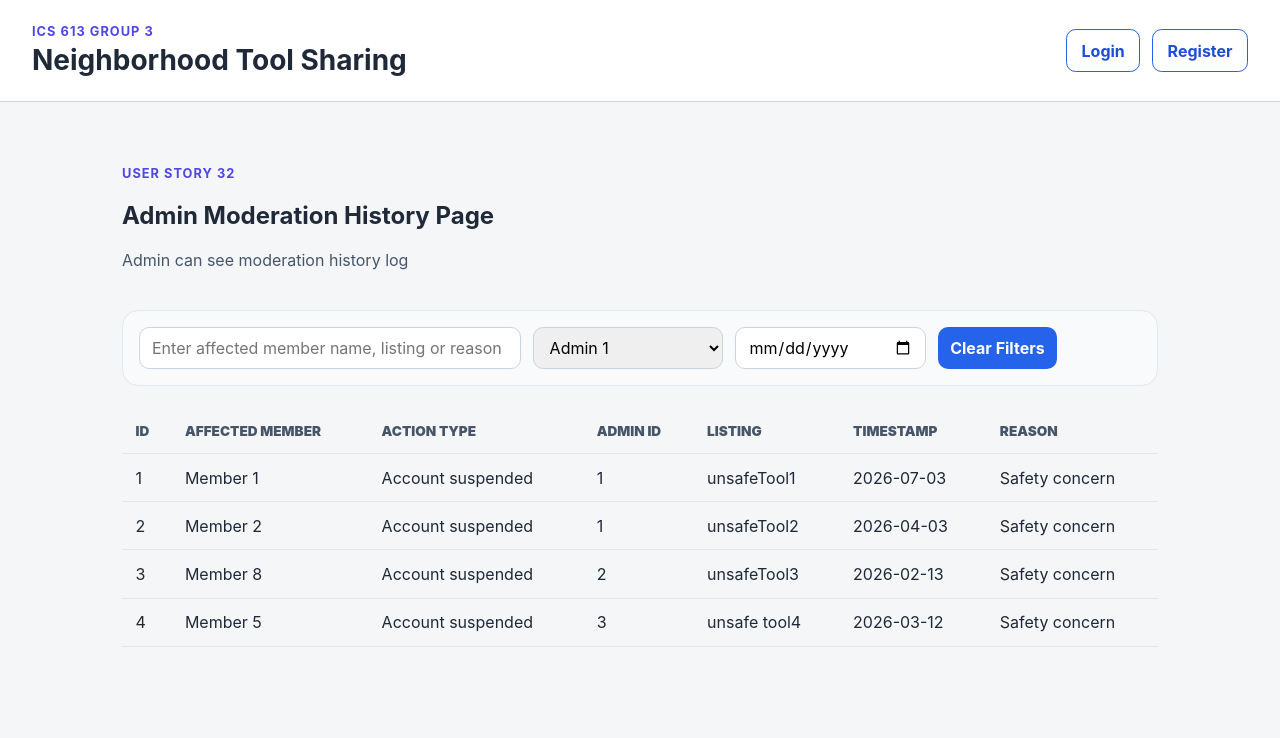
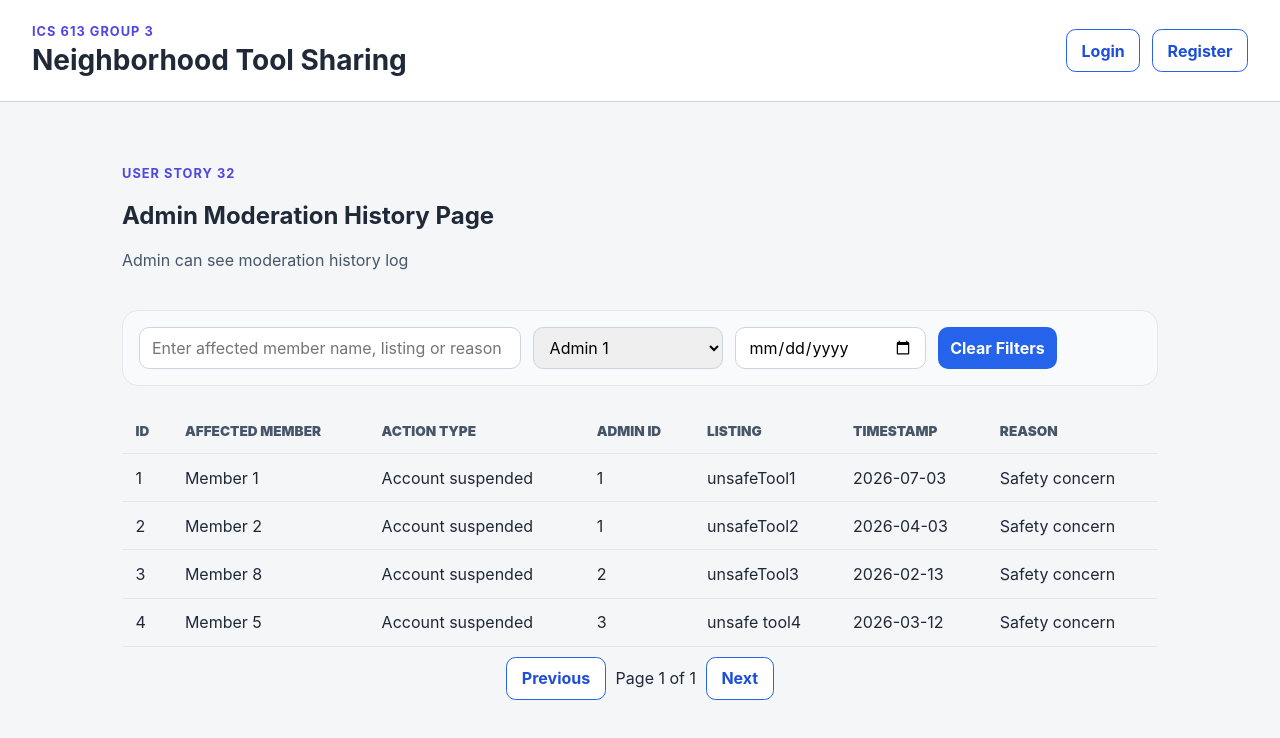
Before and after one commit to ICS613-Group3/Group3-ICS613-project, a React (Vite) app in the folder frontend/: page /admin/ModerationHistoryPage in a window 1280 px wide. Shown: the top 738 px of the page. Built offline with nearby package versions, Linux system fonts and the light colour scheme; no server answers.

Commit message:
added user story 29 (frontend logic) again

```diff
--- a/frontend/src/pages/ModerationHistoryPage.tsx
+++ b/frontend/src/pages/ModerationHistoryPage.tsx
@@ -1,3 +1,5 @@
+//Reference: https://www.geeksforgeeks.org/typescript/how-can-i-define-an-array-of-objects-in-typescript/
+
 import {useState} from "react"
 
 const moderationArray: {
@@ -41,17 +43,17 @@ const moderationArray: {
   }
 ];
 
-
-
 function ModerationHistoryPage() {
   const [searchText, setSearchText] = useState("");
   const [adminID, setAdminID] = useState("");
   const [date, setDate] = useState("");
+  const [currentPage, setCurrentPage] = useState(1);
 
   function dealClick(){
     setSearchText("");
     setAdminID("");
     setDate("");
+    setCurrentPage(1);
   }
 
 const filteredModerations = moderationArray.filter((moderation) => {
@@ -62,6 +64,27 @@ const filteredModerations = moderationArray.filter((moderation) => {
 
     return matchesSearch && matchesAdminID && matchesDate;
   });
+
+  const item_per_page = 50;
+  const totalPages = Math.max(1, Math.ceil(filteredModerations.length / item_per_page));
+  const startIndex = (currentPage - 1) * item_per_page;
+
+  const paginatedModerations = filteredModerations.slice(
+    startIndex,
+    startIndex + item_per_page
+  );
+
+  function goPreviousPage(){
+    setCurrentPage((previousPage) =>
+      Math.max(previousPage - 1, 1)
+    );
+  }
+
+  function goNextPage(){
+    setCurrentPage((previousPage) =>
+      Math.min(previousPage + 1, totalPages)
+    );
+  }
 
   return (
     <>
@@ -103,7 +126,7 @@ const filteredModerations = moderationArray.filter((moderation) => {
             </thead>
 
             <tbody>
-              {filteredModerations.map((moderation) =>(
+              {paginatedModerations .map((moderation) =>(
                 <tr key={moderation.id}>
                   <td>{moderation.id}</td>
                   <td>{moderation.affectedMember}</td>
@@ -115,11 +138,17 @@ const filteredModerations = moderationArray.filter((moderation) => {
                 </tr>
               ))}
 
-              {filteredModerations.length === 0 && (
+              {paginatedModerations .length === 0 && (
                 <p>There is no moderations that match your filtering</p>
               )}
             </tbody>
           </table>
+        </div>
+
+        <div className="pagination-moderation-history">
+          <button type="button" onClick={goPreviousPage} disabled={currentPage === 1}>Previous</button>
+          <span>Page {currentPage} of {totalPages}</span>
+          <button type="button" onClick={goNextPage} disabled={currentPage === totalPages}>Next</button>
         </div>
       </section>
     </>
```
